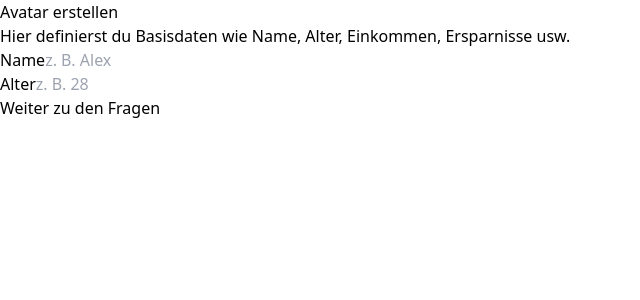
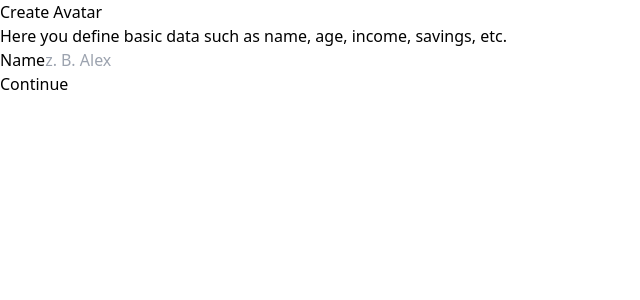
Before and after one commit to janrohan/homeready, a React app in the folder frontend/: page /avatar in a window 1280 px wide. Shown: the top 300 px of the page, without its empty margins (0-640 px from the left). Built offline with nearby package versions, Linux system fonts and the light colour scheme; the HTML template or start-up script is replaced by a standard one.

Commit message:
Started AvatarSetUp Frontend

```diff
--- a/frontend/src/pages/avatarCreation/AvatarSetup.jsx
+++ b/frontend/src/pages/avatarCreation/AvatarSetup.jsx
@@ -1,47 +1,166 @@
 import { useNavigate } from "react-router-dom";
+import { useState } from "react";
 
 function AvatarSetup() {
   const navigate = useNavigate();
 
-  const handleNext = () => {
+  const [step, setStep] = useState(1);
+  const [name, setName] = useState("");
+  const [age, setAge] = useState("");
+  const [gender, setGender] = useState("");
+  const [error, setError] = useState("");
+
+  function handleNameContinue() {
+    setError("");
+    if (!name.trim()) {
+      setError("Please enter a name to continue.");
+      return;
+    }
+    // persist partially so other steps can access
+    try {
+      localStorage.setItem("avatar_name", name.trim());
+    } catch (e) {}
+    setStep(2);
+  }
+
+  function handleGenderBack() {
+    setError("");
+    setStep(1);
+  }
+
+  function handleGenderContinue() {
+    setError("");
+    if (!gender) {
+      setError("Please select a gender to continue.");
+      return;
+    }
+    try {
+      localStorage.setItem("avatar_gender", gender);
+    } catch (e) {}
+    setStep(3);
+  }
+
+  function handleAgeBack() {
+    setError("");
+    setStep(2);
+  }
+
+  function handleAgeContinue() {
+    setError("");
+    const n = Number(age);
+    if (!age || Number.isNaN(n) || n <= 0) {
+      setError("Please enter a valid age.");
+      return;
+    }
+    try {
+      localStorage.setItem("avatar_age", String(n));
+    } catch (e) {}
     // später: Validierung / Daten speichern
     navigate("/avatar/questions");
-  };
+  }
 
   return (
     <div>
-      <h2 className="text-xl font-bold mb-4">Avatar erstellen</h2>
+      <h2 className="text-xl font-bold mb-4">Create Avatar</h2>
       <p className="text-sm text-slate-600 mb-4">
-        Hier definierst du Basisdaten wie Name, Alter, Einkommen, Ersparnisse usw.
+        Here you define basic data such as name, age, income, savings, etc.
       </p>
 
-      {/* Platzhalter-Formular */}
       <div className="space-y-3">
+        {step === 1 && (
           <div>
             <label className="block text-sm mb-1">Name</label>
             <input
               type="text"
               className="w-full border rounded-lg px-3 py-2 text-sm"
               placeholder="z. B. Alex"
+              value={name}
+              onChange={(e) => setName(e.target.value)}
             />
           </div>
+        )}
+
+        {step === 2 && (
           <div>
-          <label className="block text-sm mb-1">Alter</label>
+            <label className="block text-sm mb-3">Gender</label>
+            <div className="flex gap-2">
+              <button
+                type="button"
+                onClick={() => setGender("male")}
+                className={`px-4 py-2 rounded-lg text-sm border ${gender === "male" ? "bg-slate-900 text-white" : "bg-white text-gray-800"}`}
+              >
+                Male
+              </button>
+              <button
+                type="button"
+                onClick={() => setGender("female")}
+                className={`px-4 py-2 rounded-lg text-sm border ${gender === "female" ? "bg-slate-900 text-white" : "bg-white text-gray-800"}`}
+              >
+                Female
+              </button>
+              <button
+                type="button"
+                onClick={() => setGender("other")}
+                className={`px-4 py-2 rounded-lg text-sm border ${gender === "other" ? "bg-slate-900 text-white" : "bg-white text-gray-800"}`}
+              >
+                Other
+              </button>
+            </div>
+          </div>
+        )}
+
+        {step === 3 && (
+          <div>
+            <label className="block text-sm mb-1">Age</label>
             <input
               type="number"
               className="w-full border rounded-lg px-3 py-2 text-sm"
               placeholder="z. B. 28"
+              value={age}
+              onChange={(e) => setAge(e.target.value)}
             />
           </div>
+        )}
+
+        {error && <p className="text-sm text-red-600">{error}</p>}
       </div>
 
-      <div className="mt-6 flex justify-end">
+      <div className="mt-6 flex justify-end gap-2">
+        {step === 2 && (
           <button
-          onClick={handleNext}
+            onClick={handleGenderBack}
+            className="bg-gray-200 text-gray-800 rounded-lg px-4 py-2 text-sm"
+          >
+            Back
+          </button>
+        )}
+
+        {step === 1 && (
+          <button
+            onClick={handleNameContinue}
             className="bg-slate-900 text-white rounded-lg px-4 py-2 text-sm"
           >
-          Weiter zu den Fragen
+            Continue
           </button>
+        )}
+
+        {step === 2 && (
+          <button
+            onClick={handleGenderContinue}
+            className="bg-slate-900 text-white rounded-lg px-4 py-2 text-sm"
+          >
+            Continue
+          </button>
+        )}
+
+        {step === 3 && (
+          <button
+            onClick={handleAgeContinue}
+            className="bg-slate-900 text-white rounded-lg px-4 py-2 text-sm"
+          >
+            Continue
+          </button>
+        )}
       </div>
     </div>
   );
```
Lines whose indentation alone changed are shown as unchanged.
